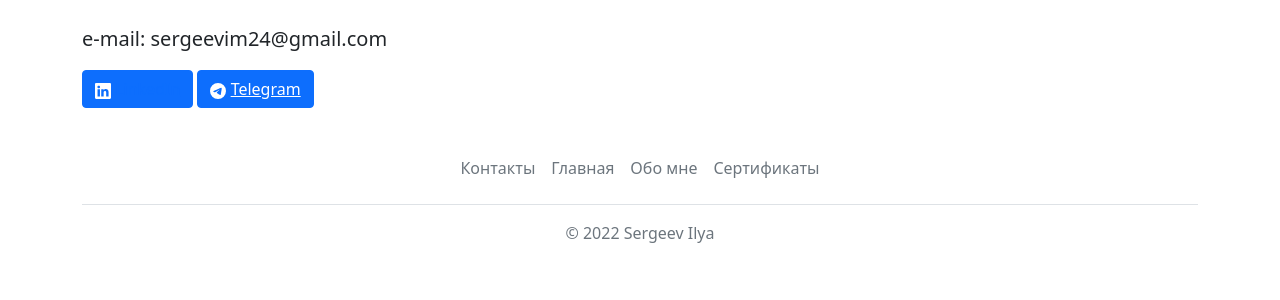
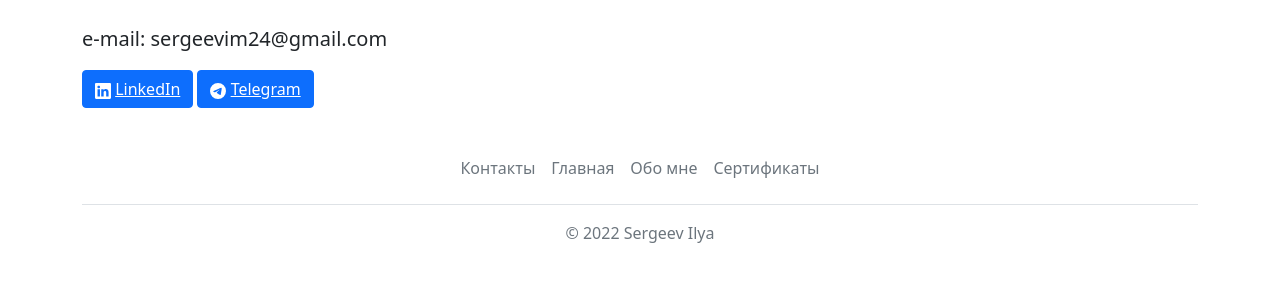
Before and after one commit to wesk777/CVweb-site, a Flask app: page /contact in a window 1280 px wide. Shown: the part 73-373 px from the top of the page. Run offline with Flask 2, Linux system fonts and the light colour scheme.

Commit message:
add button tg linkedin

```diff
--- a/templates/about.html
+++ b/templates/about.html
@@ -11,7 +11,7 @@
         <svg xmlns="http://www.w3.org/2000/svg" width="16" height="16" fill="currentColor" class="bi bi-github" viewBox="0 0 16 16" data-darkreader-inline-fill="" style="--darkreader-inline-fill:currentColor;">
   <path d="M8 0C3.58 0 0 3.58 0 8c0 3.54 2.29 6.53 5.47 7.59.4.07.55-.17.55-.38 0-.19-.01-.82-.01-1.49-2.01.37-2.53-.49-2.69-.94-.09-.23-.48-.94-.82-1.13-.28-.15-.68-.52-.01-.53.63-.01 1.08.58 1.23.82.72 1.21 1.87.87 2.33.66.07-.52.28-.87.51-1.07-1.78-.2-3.64-.89-3.64-3.95 0-.87.31-1.59.82-2.15-.08-.2-.36-1.02.08-2.12 0 0 .67-.21 2.2.82.64-.18 1.32-.27 2-.27.68 0 1.36.09 2 .27 1.53-1.04 2.2-.82 2.2-.82.44 1.1.16 1.92.08 2.12.51.56.82 1.27.82 2.15 0 3.07-1.87 3.75-3.65 3.95.29.25.54.73.54 1.48 0 1.07-.01 1.93-.01 2.2 0 .21.15.46.55.38A8.012 8.012 0 0 0 16 8c0-4.42-3.58-8-8-8z"></path>
 </svg>
-        <a href="https://github.com/wesk777">GitHub</a>
+        <a href="https://github.com/wesk777" style="color:white;" >GitHub</a>
               </button>
 </div>
 {% endblock %}
--- a/templates/contact.html
+++ b/templates/contact.html
@@ -17,7 +17,7 @@ contact
                 <svg xmlns="http://www.w3.org/2000/svg" width="16" height="16" fill="currentColor" class="bi bi-linkedin" viewBox="0 0 16 16" data-darkreader-inline-fill="" style="--darkreader-inline-fill:currentColor;">
   <path d="M0 1.146C0 .513.526 0 1.175 0h13.65C15.474 0 16 .513 16 1.146v13.708c0 .633-.526 1.146-1.175 1.146H1.175C.526 16 0 15.487 0 14.854V1.146zm4.943 12.248V6.169H2.542v7.225h2.401zm-1.2-8.212c.837 0 1.358-.554 1.358-1.248-.015-.709-.52-1.248-1.342-1.248-.822 0-1.359.54-1.359 1.248 0 .694.521 1.248 1.327 1.248h.016zm4.908 8.212V9.359c0-.216.016-.432.08-.586.173-.431.568-.878 1.232-.878.869 0 1.216.662 1.216 1.634v3.865h2.401V9.25c0-2.22-1.184-3.252-2.764-3.252-1.274 0-1.845.7-2.165 1.193v.025h-.016a5.54 5.54 0 0 1 .016-.025V6.169h-2.4c.03.678 0 7.225 0 7.225h2.4z"></path>
 </svg>
-                <a href="https://www.linkedin.com/in/ilya-sergeev-630975239/">LinkedIn</a>
+                <a href="https://www.linkedin.com/in/ilya-sergeev-630975239/" style="color:white;" >LinkedIn</a>
               </button>
 
     <button type="button" class="btn btn-primary">
```
